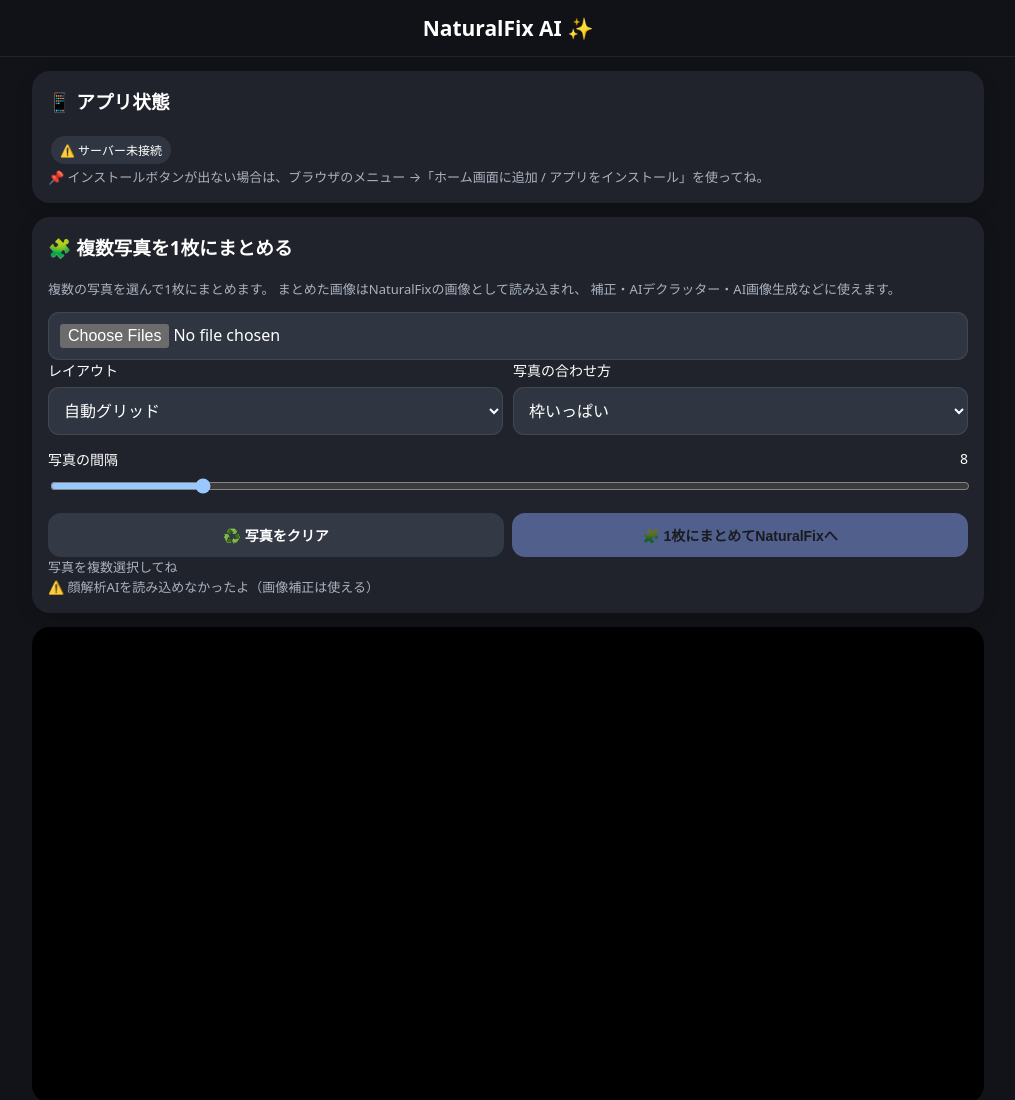
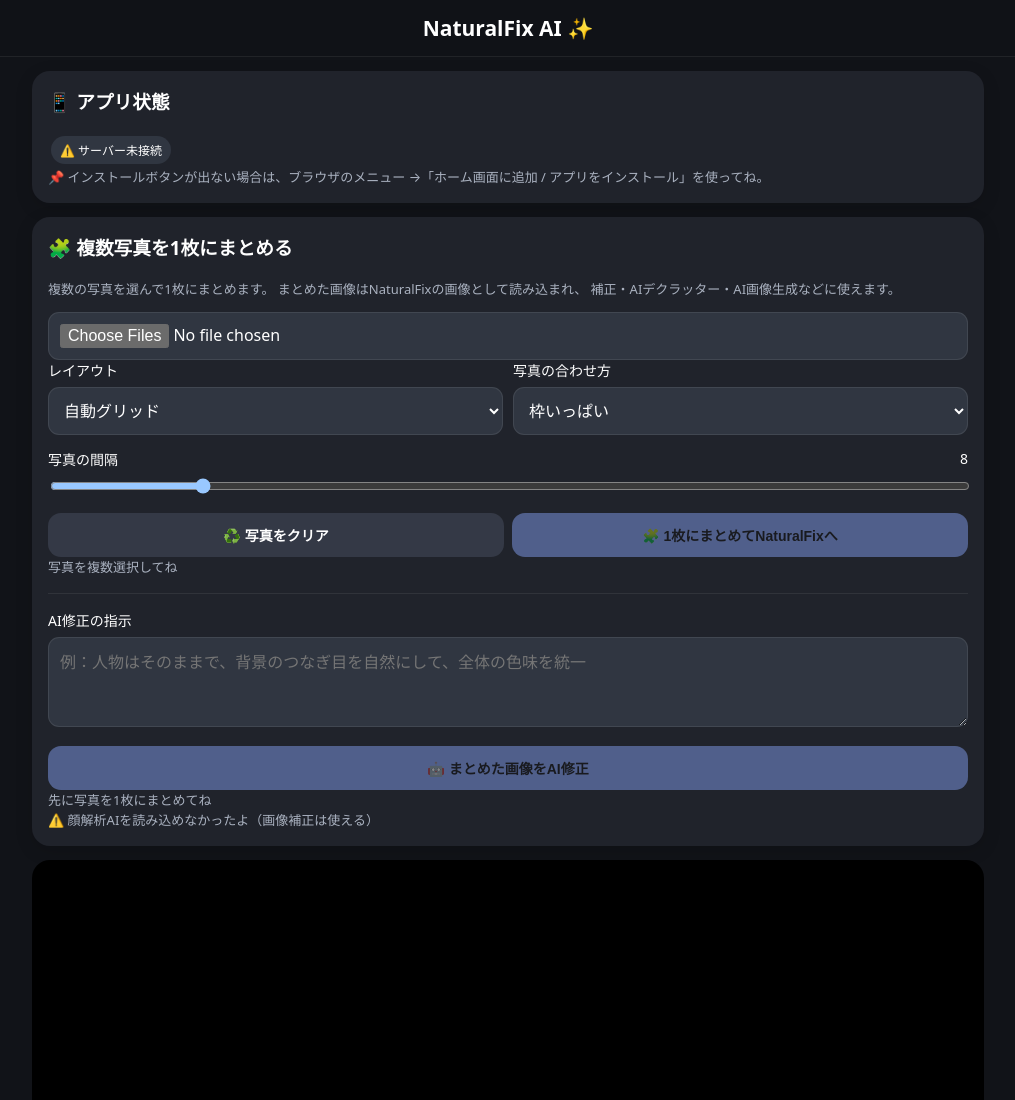
Before and after one commit to schanghong60-rgb/NaturalFix, a website: page public/index.html in a window 1280 px wide. Shown: the top 1100 px of the page, without its empty margins (132-1147 px from the left). Drawn offline with Linux system fonts and the light colour scheme; no server answers.

Commit message:
Add AI edit controls for merged photos

```diff
--- a/public/index.html
+++ b/public/index.html
@@ -104,6 +104,35 @@
     写真を複数選択してね
   </div>
 
+    <div class="separator"></div>
+
+<div class="control">
+  <label>
+    <span>AI修正の指示</span>
+  </label>
+
+  <textarea
+    id="multiPhotoAiPrompt"
+    rows="3"
+    placeholder="例：人物はそのままで、背景のつなぎ目を自然にして、全体の色味を統一"
+  ></textarea>
+</div>
+
+<button
+  id="multiPhotoAiEditButton"
+  class="primary"
+  disabled
+  style="width:100%"
+>
+  🤖 まとめた画像をAI修正
+</button>
+
+<div
+  id="multiPhotoAiStatus"
+  class="status"
+>
+  先に写真を1枚にまとめてね
+</div>
   <div id="modelStatus" class="status">
     顔解析AIを準備中…
   </div>
```
